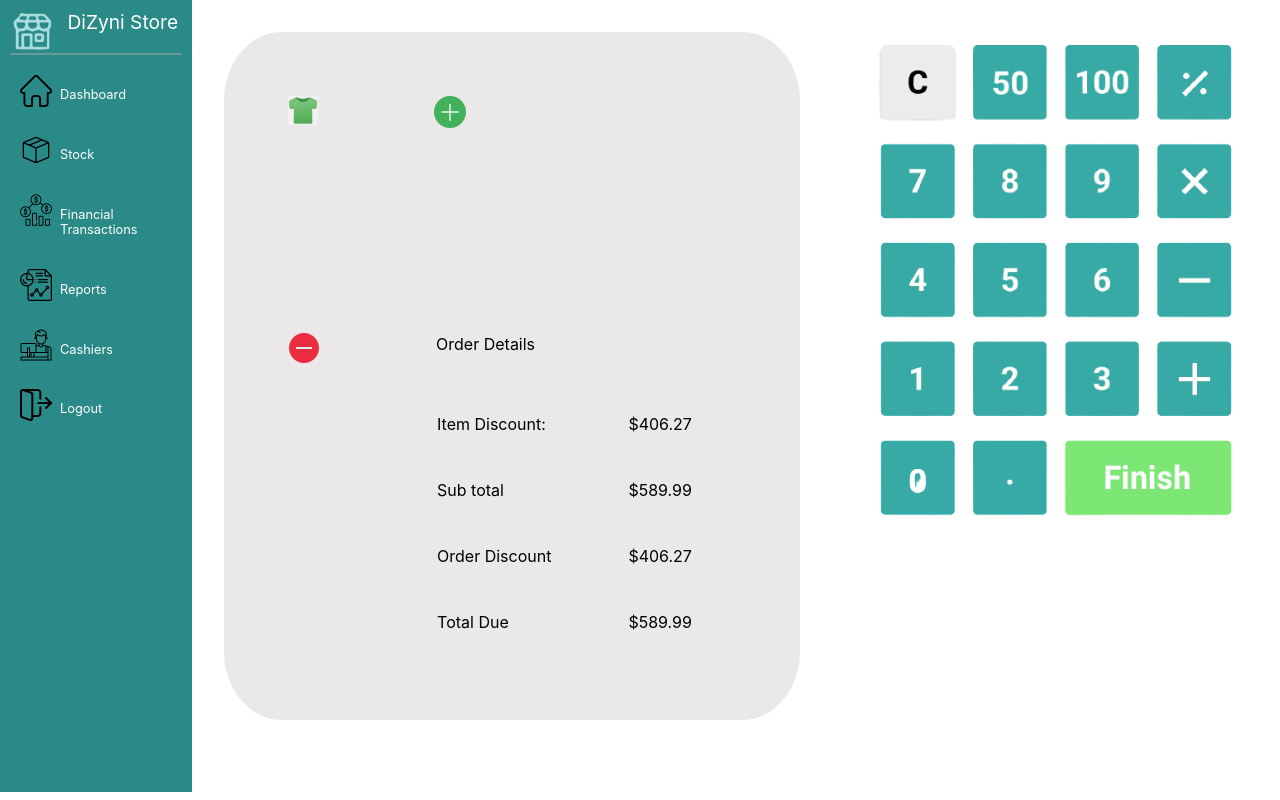
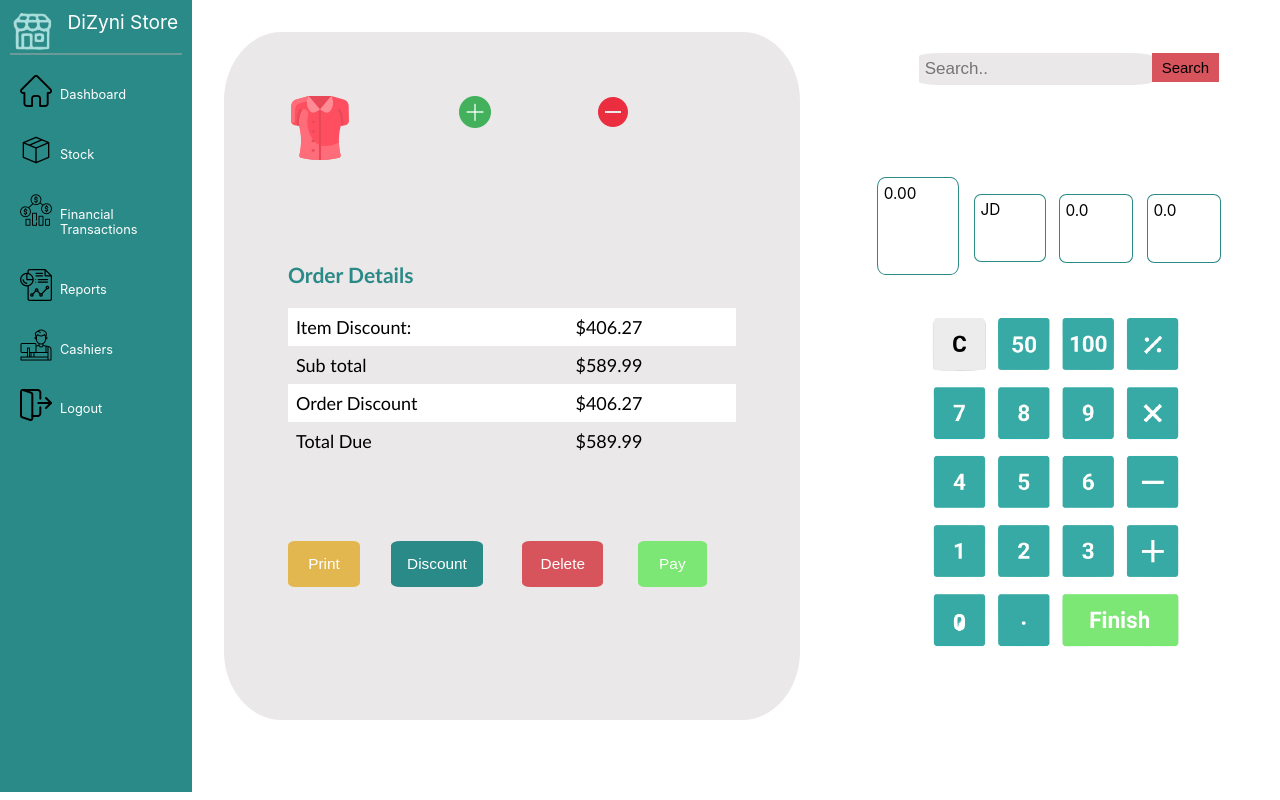
Before and after one commit to JannatN/POS-System, a React (Create React App) app in the folder frontend/: page / in a window 1280 px wide. Built offline with nearby package versions, Linux system fonts and the light colour scheme; the HTML template or start-up script is replaced by a standard one.

Commit message:
dashboard design edits

```diff
--- a/frontend/src/pages/dashboard.css
+++ b/frontend/src/pages/dashboard.css
@@ -25,7 +25,7 @@ body {
 
 .orderDetails {
     display: grid;
-    grid-template-columns: auto auto;
+    grid-template-rows: auto auto;
     margin: 5%;
     width: auto;
     background-color: rgba(189, 181, 181, 0.315);
@@ -35,8 +35,41 @@ body {
 
 }
 
+.sec-1 {
+    display: grid;
+    grid-template-columns: auto auto auto;
+}
+
+/* .sec-2 {
+    display: grid;
+    grid-template-columns: auto auto auto;
+} */
+table {
+    border-collapse: collapse;
+    width: 100%;
+    font-size: 18px;
+    padding: 10%;
+    font-family: 'Gill Sans', 'Gill Sans MT', Calibri, 'Trebuchet MS', sans-serif;
+}
+
+th, td {
+    text-align: left;
+    padding: 8px;
+}
+
+h3 {
+    color: #2A8A87;
+}
+
+tr:nth-child(odd) {
+    background-color: white;
+}
+
+
 .third-col {
     margin: 10%;
+    display: grid;
+    grid-template-rows: auto auto auto;
 }
 
 .li {
@@ -52,6 +85,124 @@ body {
 .li img {
     justify-self: center;
 }
+
 .li:hover {
     color: red;
 }
+
+.topnav {
+    overflow: hidden;
+}
+
+.topnav a {
+    float: left;
+    display: block;
+    color: black;
+    text-align: center;
+    padding: 14px 16px;
+    text-decoration: none;
+    font-size: 17px;
+}
+
+.topnav a:hover {
+    background-color: rgb(255, 255, 255);
+    color: black;
+}
+
+.topnav a.active {
+    background-color: #2196F3;
+    color: white;
+}
+
+.topnav .search-container {
+    float: right;
+}
+
+.topnav input[type=text] {
+    padding: 6px;
+    margin-top: 8px;
+    font-size: 17px;
+    border: none;
+    border-radius: 10%;
+    background-color:rgba(189, 181, 181, 0.315);
+
+}
+
+.topnav .search-container button {
+    float: right;
+    padding: 6px 10px;
+    margin-top: 8px;
+    margin-right: 16px;
+    background: #D7545D;
+    font-size: 15px;
+    border: none;
+    cursor: pointer;
+}
+
+.topnav .search-container button:hover {
+    background: rgb(255, 254, 254);
+}
+
+.cal {
+    text-align: center;
+}
+
+.sec-3 {
+    display: grid;
+    grid-template-columns: auto auto auto auto;
+}
+
+.sec-3 button {
+    width: 70%;
+    height: 40%;
+    font-size: 1.2vw;
+    color: #ffffff;
+    border-radius: 10%;
+    outline: none;
+    text-decoration: none;
+    padding: 6%;
+    border: none;
+}
+
+.red {
+    background-color: #D7545D;
+}
+
+.blue {
+    background-color: #2A8A87;
+}
+
+.yellow {
+    background-color: #E3B750;
+}
+
+.green {
+    background-color: #7CE775;
+}
+
+.thrd-sec2 {
+    display: grid;
+    grid-template-columns: auto auto auto auto;
+}
+
+.thrd-btns {
+    width: 70%;
+    height: 40%;
+    font-size: 1.2vw;
+    border-radius: 10%;
+    border: 1px solid #2A8A87;
+    outline: none;
+    text-decoration: none;
+    padding: 6%;
+    margin-top: 20%;
+}
+.total-big{
+    width: 70%;
+    height: 60%;
+    font-size: 1.2vw;
+    border-radius: 10%;
+    border: 1px solid #2A8A87;
+    outline: none;
+    text-decoration: none;
+    padding: 6%;
+}
--- a/frontend/src/pages/dashboard.js
+++ b/frontend/src/pages/dashboard.js
@@ -2,7 +2,7 @@ import './dashboard.css';
 import { Link } from 'react-router-dom'
 import React, { Component } from "react";
 import Logo from '../assets/logo.png';
-import Bloz from '../assets/bloz.jpeg';
+import Blouse from '../assets/blouse.png';
 import Plus from '../assets/plus.png';
 import Min from '../assets/minus.png';
 import Calculater from '../assets/cal.png';
@@ -46,12 +46,15 @@ class Dashboard extends Component {
                 </div>
                 <div className="col-md">
                     <div className="orderDetails">
-                        <img src={Bloz} alt=' icon' width="30px" />
+                        <div className="sec-1">
+                            <img src={Blouse} alt=' icon' />
                             <img src={Plus} alt=' icon' />
                             <img src={Min} alt=' icon' />
+                        </div>
+                        <div className="sec-2">
 
-                        <table class="table table-striped">
-                            Order Details
+                            <table className="table table-striped">
+                                <h3>Order Details</h3>
                                 <tbody>
                                     <tr>
                                         <td>Item Discount:</td>
@@ -72,11 +75,39 @@ class Dashboard extends Component {
                                 </tbody>
                             </table>
 
+                        </div>
+                        <div className="sec-3">
+                            <button className="btn" className="yellow" type="submit">Print</button>
+                            <button className="btn" className="blue" type="submit">Discount</button>
+                            <button className="btn" className="red" type="submit">Delete</button>
+                            <button className="btn" className="green" type="submit">Pay</button>
+                        </div>
 
                     </div>
                 </div>
                 <div className="third-col">
-                    <img src={Calculater} alt=' icon' width="100%" />
+                    <div className="topnav">
+                        <div className="search-container">
+                            <form>
+                                <input type="text" placeholder="Search.." name="search" />
+                                <button type="submit"><i className="fa fa-search"></i>Search</button>
+                            </form>
+                        </div>
+                    </div>
+                    <div className = "thrd-sec2">
+                        <div className="total-big">0.00</div>
+                        {/* <label className="label-3th">currency</label> */}
+                        <div className="thrd-btns">JD</div>
+                        {/* <label className="label-3th">Tendered</label> */}
+
+                        <div className="thrd-btns">0.0</div>
+                        {/* <label className="label-3th">Change</label> */}
+
+                        <div className="thrd-btns">0.0</div>
+
+                    </div>
+
+                    <div className="cal"><img src={Calculater} alt=' icon' width="70%" /></div>
                 </div>
 
             </div>
```
Also changed, not shown: frontend/src/assets/blouse.png (added), frontend/src/assets/bloz.jpeg (deleted). Lines whose indentation alone changed are shown as unchanged.
